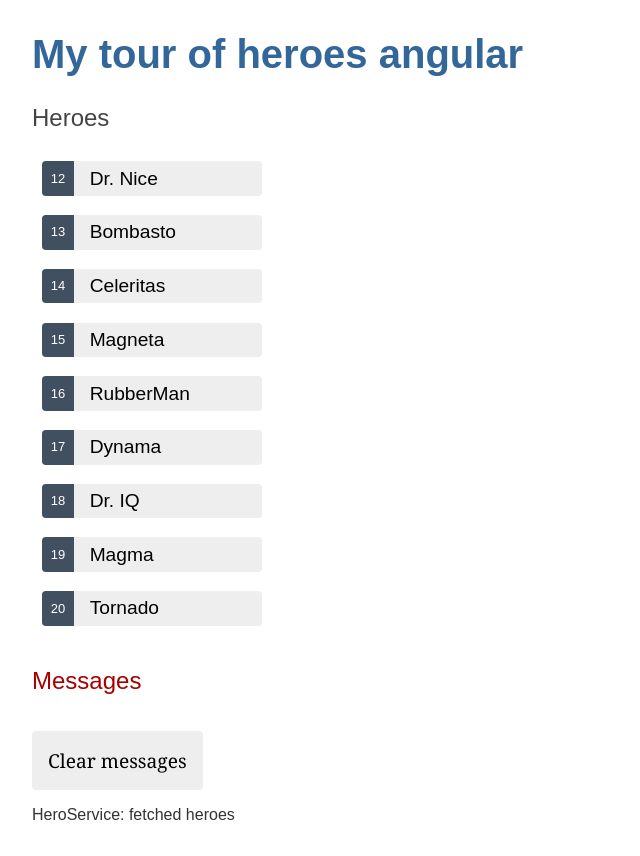
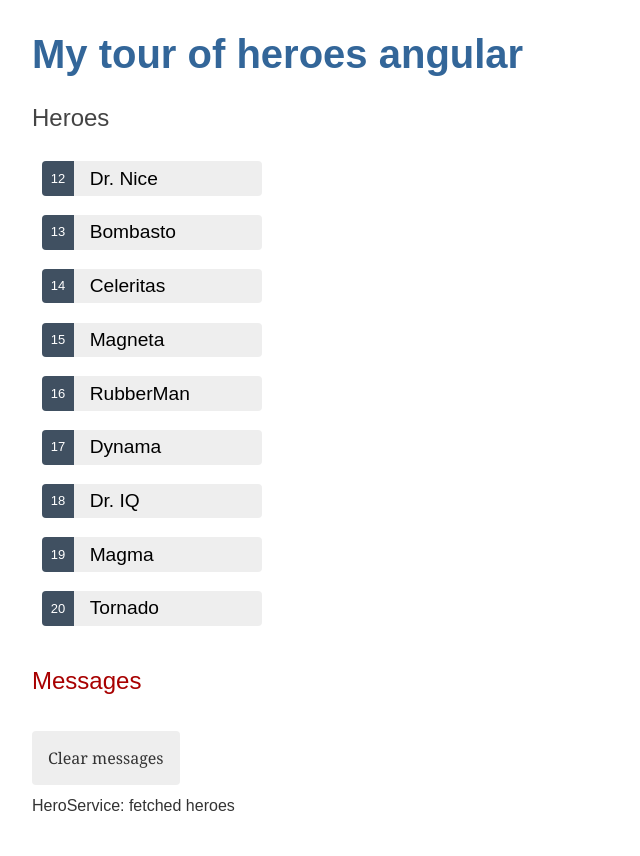
Before and after one commit to kasir-barati/my-tour-of-heroes-angular, an Angular app: page / in a window 1280 px wide. Shown: the whole page, without its empty margins (0-640 px from the left). Built offline with nearby package versions, Linux system fonts and the light colour scheme.

Commit message:
update: fix typo

```diff
--- a/src/app/messages/messages.component.html
+++ b/src/app/messages/messages.component.html
@@ -2,7 +2,7 @@
   <h2>Messages</h2>
   <button
     type="button"
-    class="clearq"
+    class="clear"
     (click)="messageService.clear()"
   >
     Clear messages
```
